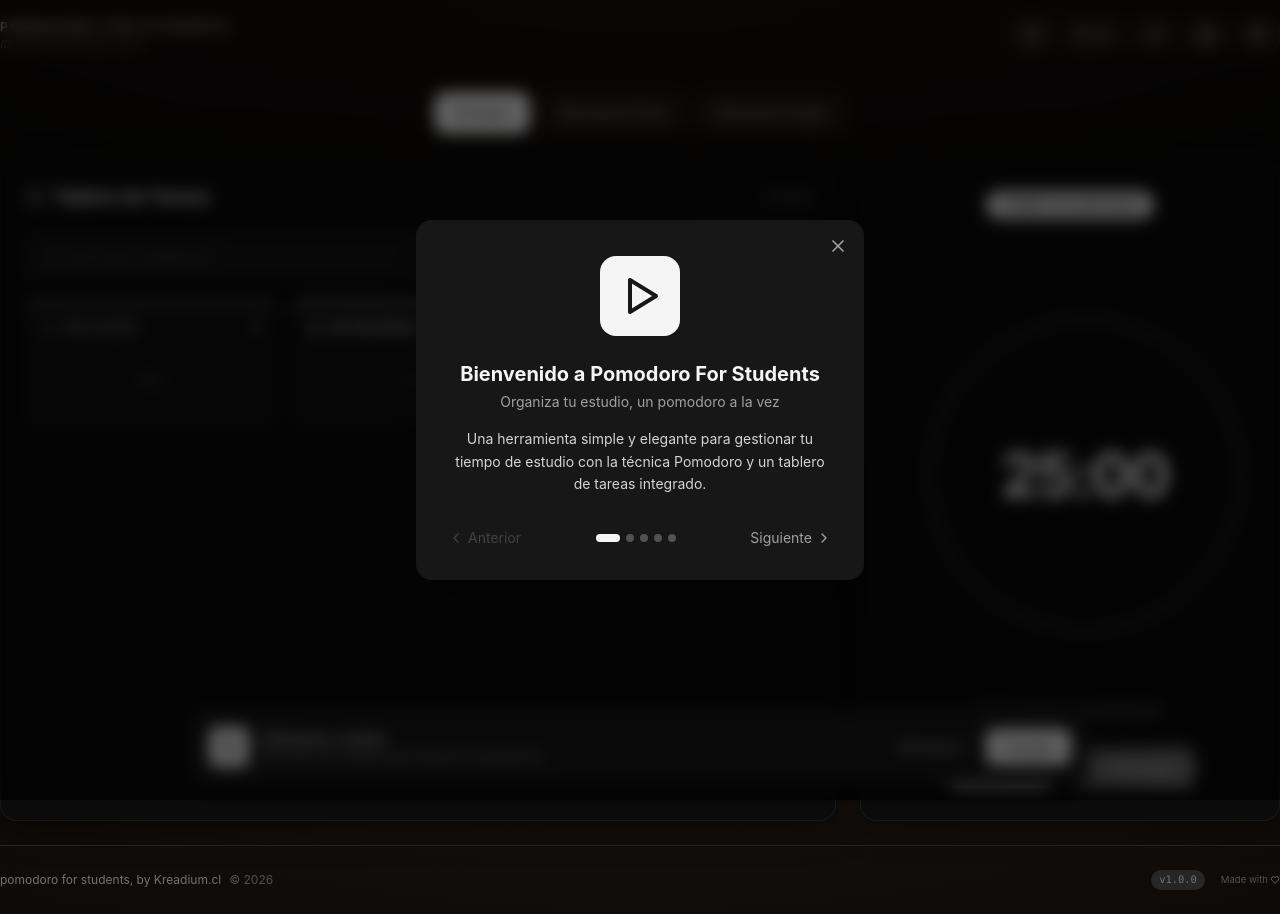
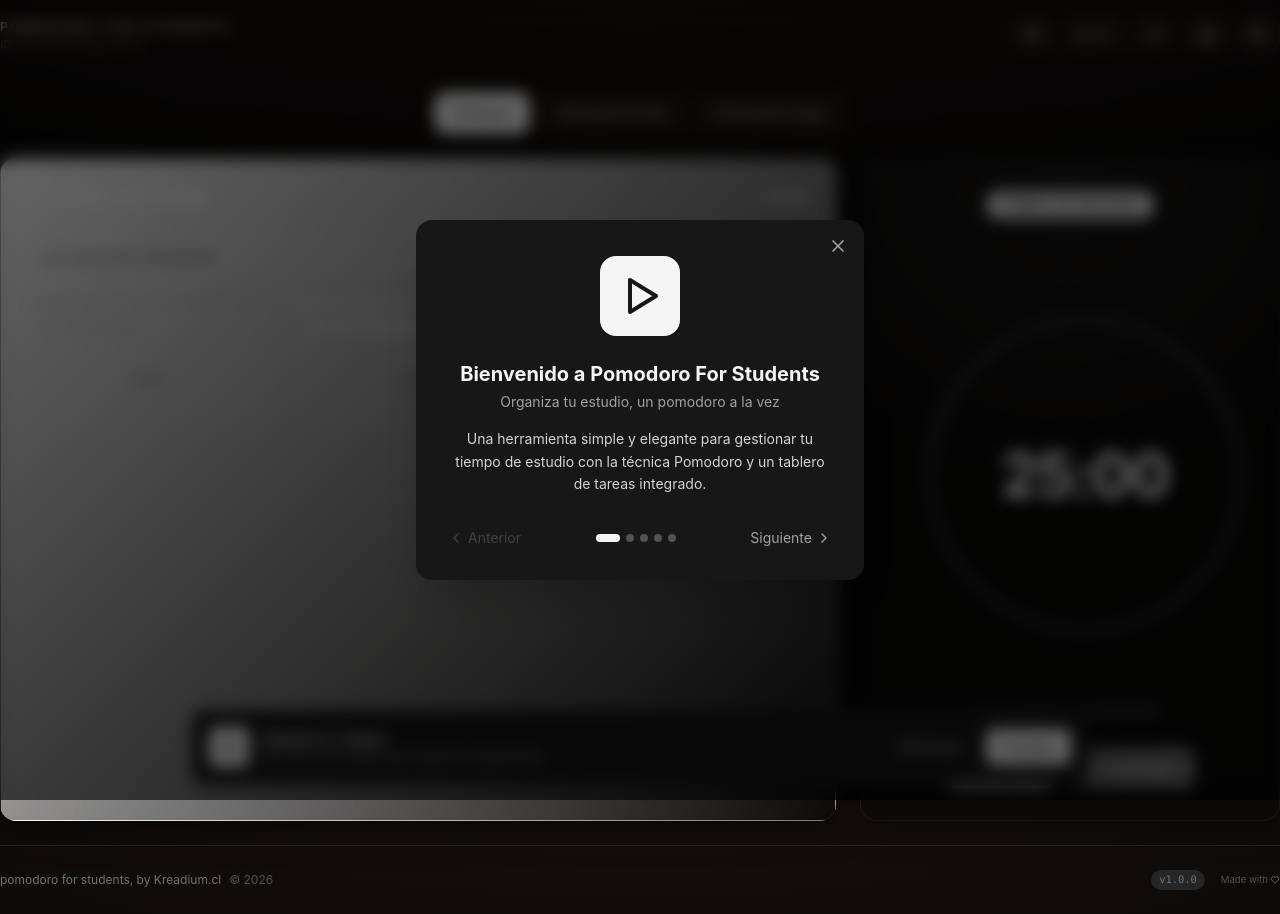
Before and after one commit to sebahernandez/pomo-for-students, a React (Vite) app: page / in a window 1280 px wide. Built offline with nearby package versions, Linux system fonts and the light colour scheme.

Commit message:
feat: add theme-aware glass backgrounds with gradient and glow effects

```diff
--- a/src/components/KanbanBoard.tsx
+++ b/src/components/KanbanBoard.tsx
@@ -83,14 +83,19 @@
       onDragOver={handleDragOver}
       onDragEnd={handleDragEnd}
     >
-      <div className="glass glow animate-fade-in h-full">
+      <div
+        className="glass glow animate-fade-in h-full"
+        style={{
+          background: `linear-gradient(135deg, rgba(255,255,255,0.98) 0%, ${themeColors.gradientStart}cc 100%)`,
+        }}
+      >
         <div className="p-6 flex flex-col h-full">
           <div className="flex items-center justify-between mb-6">
-            <h2 className="text-lg font-bold text-neutral-900 dark:text-neutral-100 inline-flex items-center gap-2">
-              <IconClipboardList size={20} className="text-neutral-500 dark:text-neutral-400" />
+            <h2 className="text-lg font-bold inline-flex items-center gap-2" style={{ color: 'var(--color-text-primary)' }}>
+              <IconClipboardList size={20} style={{ color: 'var(--color-text-secondary)' }} />
               {t.taskBoard}
             </h2>
-            <span className="text-xs text-neutral-400 dark:text-neutral-500">
+            <span className="text-xs" style={{ color: 'var(--color-text-muted)' }}>
               {t.tasks(tasks.length)}
             </span>
           </div>
--- a/src/components/TimerCard.tsx
+++ b/src/components/TimerCard.tsx
@@ -89,8 +89,13 @@
 
 
   return (
-    <div className="glass animate-fade-in">
-      <div className="p-8">
+    <div
+      className="glass animate-fade-in"
+      style={{
+        background: `linear-gradient(135deg, ${themeColors.glassBg} 0%, ${themeColors.gradientStart}ee 100%)`,
+      }}
+    >
+      <div className="p-8" style={{ background: `radial-gradient(circle at 50% 0%, ${themeColors.accentGlow} 0%, transparent 50%)` }}>
         <div className="text-center mb-6">
           <span
             className="inline-block px-4 py-1.5 rounded-full text-xs font-semibold tracking-wider uppercase"
@@ -118,7 +123,8 @@
               fill="none"
               stroke="currentColor"
               strokeWidth="4"
-              className="text-neutral-200 dark:text-neutral-800"
+              className="transition-colors duration-300"
+              style={{ opacity: 0.2 }}
             />
             <circle
               cx="130" cy="130" r="120"
--- a/src/themes/index.ts
+++ b/src/themes/index.ts
@@ -10,6 +10,7 @@
   gradientStart: string
   gradientMid: string
   gradientEnd: string
+  glassBg: string
 }
 
 export const themes: Record<ThemeName, ThemeColors> = {
@@ -23,6 +24,7 @@
     gradientStart: '#fafaf9',
     gradientMid: '#f5f5f4',
     gradientEnd: '#f0efee',
+    glassBg: 'rgba(255, 255, 255, 0.95)',
   },
   ocean: {
     name: 'Ocean',
@@ -34,6 +36,7 @@
     gradientStart: '#f0f9ff',
     gradientMid: '#e0f2fe',
     gradientEnd: '#bae6fd',
+    glassBg: 'rgba(240, 249, 255, 0.92)',
   },
   forest: {
     name: 'Forest',
@@ -45,6 +48,7 @@
     gradientStart: '#f0fdf4',
     gradientMid: '#dcfce7',
     gradientEnd: '#bbf7d0',
+    glassBg: 'rgba(240, 253, 244, 0.92)',
   },
   sunset: {
     name: 'Sunset',
@@ -56,6 +60,7 @@
     gradientStart: '#fff7ed',
     gradientMid: '#ffedd5',
     gradientEnd: '#fed7aa',
+    glassBg: 'rgba(255, 247, 237, 0.92)',
   },
   rose: {
     name: 'Rose',
@@ -67,6 +72,7 @@
     gradientStart: '#fff1f2',
     gradientMid: '#ffe4e6',
     gradientEnd: '#fecdd3',
+    glassBg: 'rgba(255, 241, 242, 0.92)',
   },
   midnight: {
     name: 'Midnight',
@@ -75,9 +81,10 @@
     secondary: '#a5b4fc',
     accent: '#c7d2fe',
     accentGlow: 'rgba(99, 102, 241, 0.2)',
-    gradientStart: '#1e1b4b',
-    gradientMid: '#312e81',
-    gradientEnd: '#3730a3',
+    gradientStart: '#eef2ff',
+    gradientMid: '#e0e7ff',
+    gradientEnd: '#c7d2fe',
+    glassBg: 'rgba(238, 242, 255, 0.92)',
   },
 }
 
@@ -92,6 +99,7 @@
     gradientStart: '#0c0a09',
     gradientMid: '#0a0908',
     gradientEnd: '#080706',
+    glassBg: 'rgba(12, 10, 9, 0.95)',
   },
   ocean: {
     name: 'Ocean',
@@ -103,6 +111,7 @@
     gradientStart: '#0c1929',
     gradientMid: '#0f2744',
     gradientEnd: '#0c2d4f',
+    glassBg: 'rgba(12, 25, 41, 0.95)',
   },
   forest: {
     name: 'Forest',
@@ -114,6 +123,7 @@
     gradientStart: '#031a0e',
     gradientMid: '#052b1f',
     gradientEnd: '#063525',
+    glassBg: 'rgba(3, 26, 14, 0.95)',
   },
   sunset: {
     name: 'Sunset',
@@ -125,6 +135,7 @@
     gradientStart: '#1a0a02',
     gradientMid: '#2a1007',
     gradientEnd: '#3a150c',
+    glassBg: 'rgba(26, 10, 2, 0.95)',
   },
   rose: {
     name: 'Rose',
@@ -136,6 +147,7 @@
     gradientStart: '#1f0509',
     gradientMid: '#2f0a0f',
     gradientEnd: '#3f0f15',
+    glassBg: 'rgba(31, 5, 9, 0.95)',
   },
   midnight: {
     name: 'Midnight',
@@ -147,5 +159,6 @@
     gradientStart: '#0a0a1a',
     gradientMid: '#12122a',
     gradientEnd: '#1a1a3a',
+    glassBg: 'rgba(10, 10, 26, 0.95)',
   },
 }
```
